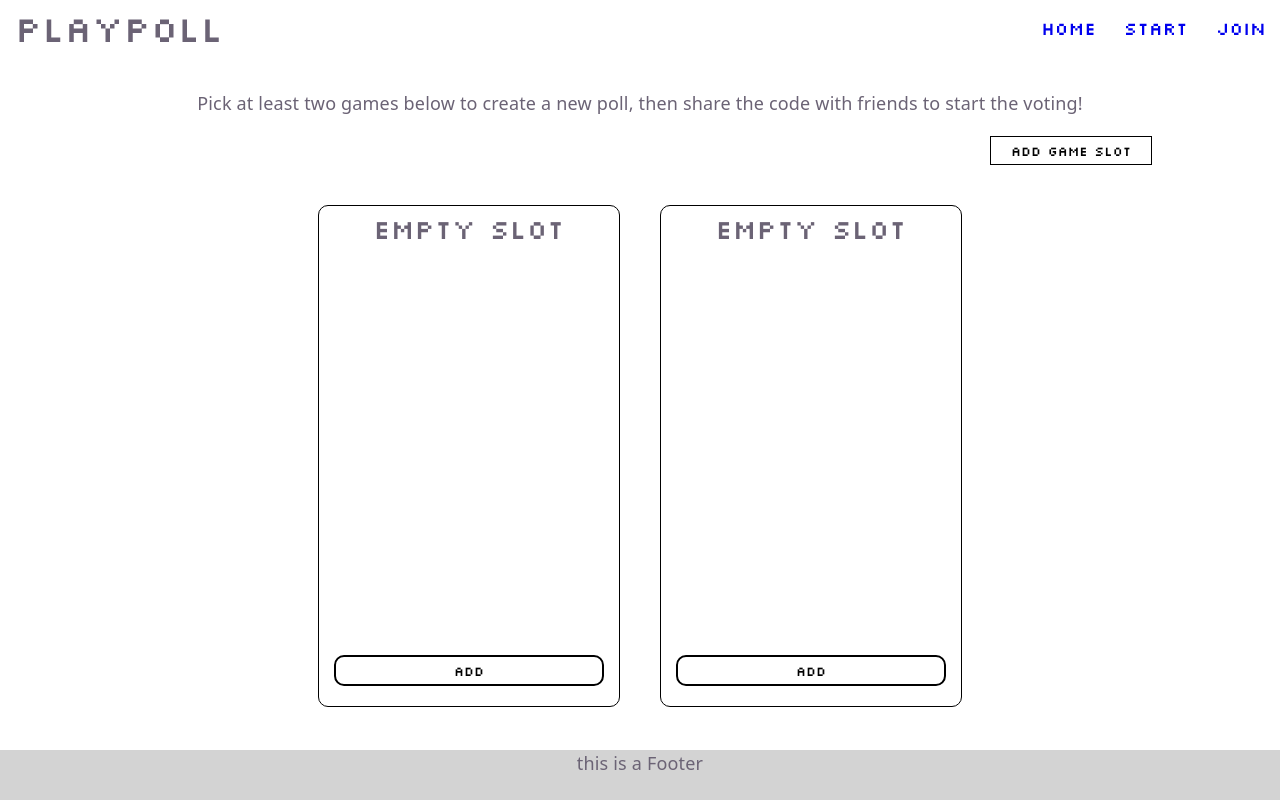
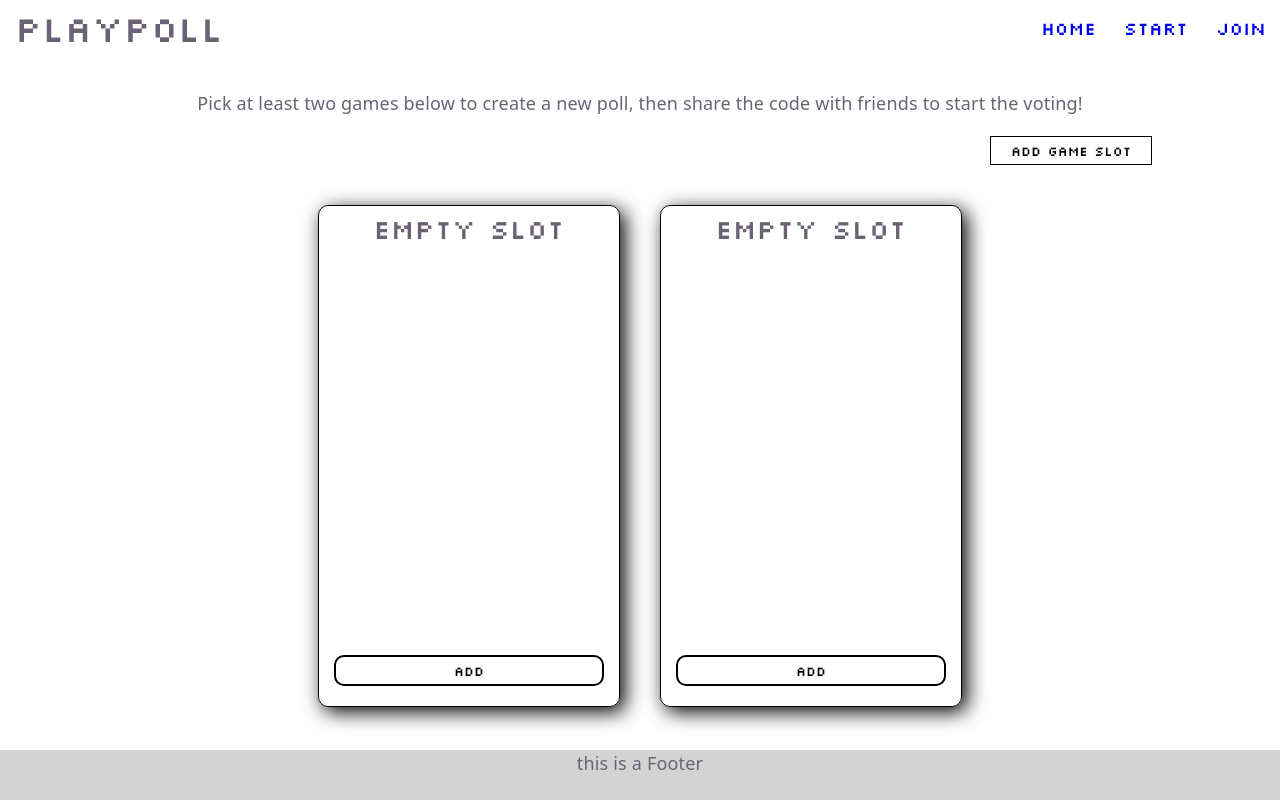
Before and after one commit to lewisPratt/playpoll, a React (Vite) app: page /start-new in a window 1280 px wide. Built offline with nearby package versions, Linux system fonts and the light colour scheme.

Commit message:
Enhance styling for game options: add box shadow and transition effects, adjust remove slot button position, and improve hover effects for better user interaction.

```diff
--- a/src/App.css
+++ b/src/App.css
@@ -173,6 +173,8 @@ NEW POLL
   animation-duration: .5s;
   position: relative;
   overflow: hidden;
+  box-shadow: 5px 5px 20px black;
+  transition: .3s;
 }
 
 #clear-container {
@@ -211,9 +213,9 @@ NEW POLL
 
 .remove-slot-button {
   position: absolute;
-  top: 0;
+  top: 10px;
   right: 10px;
-  translate: 0 -100%;
+  translate: 0 -150%;
 }
 
 .overlay {
@@ -293,6 +295,10 @@ NEW POLL
   transition: .3s;
 }
 
+.game-option-item:hover {
+  translate: 0 -10px;
+}
+
 .game-option-item:hover .game-cover {
   filter: none;
 
```
